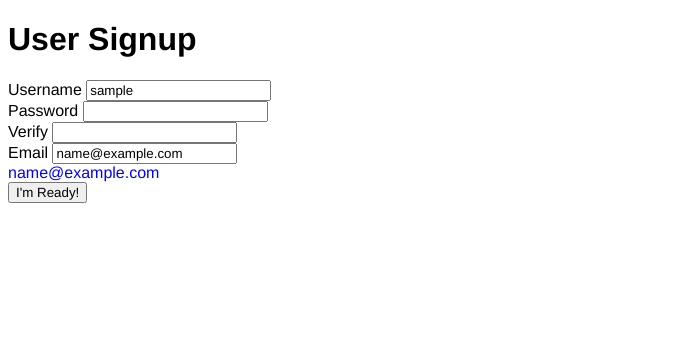
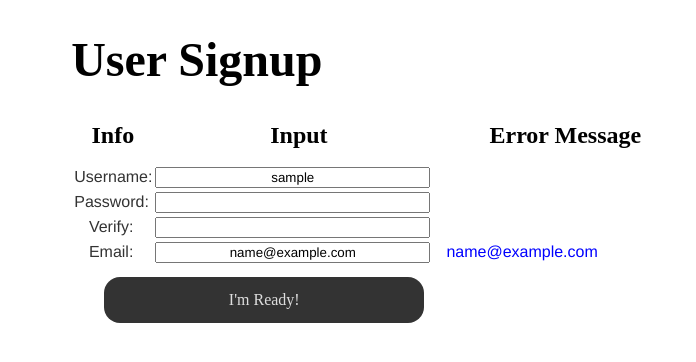
Before and after one commit to adamrd231/user-signup, a Flask app: template templates/user-signup.html in a window 1280 px wide. Shown: the top 362 px of the page, without its empty margins (0-696 px from the left). Run offline with Flask 2, Linux system fonts and the light colour scheme; the template is opened without the code that fills it: most values are stand-ins (such as "Sample title", 1, 10 or a date in 2020).

Commit message:
major css upgrades

```diff
--- a/main.py
+++ b/main.py
@@ -66,8 +66,8 @@ def sign_up():
         if not ifMatch(password, verify):
             match_error = "The passwords do not match"
 
-        if len(password) < 3 or len(password) > 20:
-            length_error = "The password must be at least 3 characters or less than 21"
+        if len(password) not in range(3,21) and len(password) != 0:
+            length_error = "The password should be in between 3 and 20 characters."
 
         if noSpace(password) == True:
             space_error = "Please do not enter spaces in your password"
--- /dev/null
+++ b/static/styles.css
@@ -0,0 +1,73 @@
+* {
+  font-family: helvetica;
+}
+
+.main {
+  width: 90%;
+  margin: auto;
+}
+
+table {
+  width: 60em;
+}
+
+.first_row {
+  width: 2em;
+}
+
+.second_row {
+  width: 15em;
+}
+
+.third_row, .fourth_row, .fifth_row, .sixth_row {
+  width:30em;
+}
+
+
+input {
+  width: 20em;
+  align-items: center;
+  text-align: center;
+}
+
+label {
+  color: #333;
+
+}
+
+h1 {
+  font-family: raleway;
+  font-size: 3em;
+}
+
+td {
+    text-align: right;
+    padding-right:2%;
+}
+
+th {
+  padding-bottom: 1.5%;
+  font-family: raleway;
+  font-size: 1.5em;
+}
+
+#button {
+  border-radius: 1em;
+  background-color: #333;
+  color: #dedede;
+  border: none;
+  font-family: raleway;
+  font-size: 1em;
+  padding: 4%;
+  margin-top: 3%;
+}
+
+.error {
+  color: red;
+  text-align:left;
+}
+
+.ask {
+  color: blue;
+  text-align:left;
+}
--- a/templates/base.html
+++ b/templates/base.html
@@ -1,7 +1,7 @@
 <!DOCTYPE html>
 <html>
     <head>
-      <link rel="stylesheet" type="text/css" src="{{  url_for('static', filename='styles.css')  }}" />
+      <link rel="stylesheet" type="text/css" href="{{  url_for('static', filename='styles.css')  }}" />
       <title>User Signup</title>
     </head>
   <body>
--- a/templates/user-signup.html
+++ b/templates/user-signup.html
@@ -1,33 +1,55 @@
 {%   extends "base.html"   %}
 {%  block content  %}
 
+<div class="main">
+  <h1>User Signup</h1>
+  <form action="/" method="post">
+    <table>
 
-    <h1>User Signup</h1>
-      <form action="/" method="post">
-        <label for="username">Username</label>
-        <input id="username" type="text" name="username", value={{username}}>
-        <div style="color:red;" class="error">{{username_error}}</div>
+      <tr>
+        <th class="first_row">Info</th>
+        <th class="second_row">Input</th>
+        <th class="third_row">Error Message</th>
+        <th class="fourth_row"></th>
+        <th class="fifth_row"></th>
+        <th class="sixth_row"></th>
+      </tr>
 
-        <label for="password">Password</label>
-        <input id="password" type="password" name="password" />
+      <tr>
+        <td><label for="username">Username:</label></td>
+        <td><input id="username" type="text" name="username", value={{username}}></td>
+        <td><div style="color:red;" class="error">{{username_error}}</div></td>
+      </tr>
 
-            <div style="color: red;" class="error">{{password_error}}</div>
-            <div style="color:red;" class="error">{{match_error}}</div>
-            <div style="color:red;" class="error">{{length_error}}</div>
-            <div style="color:red;" class="error">{{space_error}}</div>
+      <tr>
+        <td><label for="password">Password:</label></td>
+        <td><input id="password" type="password" name="password" /></td>
+        <td><div class="error">{{password_error}}</div></td>
+        <td><div class="error">{{match_error}}</div></td>
+        <td><div class="error">{{length_error}}</div></td>
+        <td><div class="error">{{space_error}}</div></td>
+      </tr>
 
-        <label for="verify">Verify</label>
-        <input id="verify" type="password" name="verify" />
+      <tr>
+        <td><label for="verify">Verify:</label></td>
+        <td><input id="verify" type="password" name="verify" /></td>
+        <td><div style="color: red;" class="error">{{verify_error}}</div></td>
+      </tr>
 
-            <div style="color: red;" class="error">{{verify_error}}</div>
+      <tr>
+        <td><label for="email">Email:</label></td>
+        <td><input id="email" type="text" name="email", value={{email}} ></td>
+        <td><div class="ask">{{email_ask}}</div><div class="error">{{email_error}}</div></td>
+      </tr>
 
-        <label for="email">Email</label>
-        <input id="email" type="text" name="email", value={{email}} >
+      <tr>
+        <td colspan="2">
+          <input id="button" type="submit" value="I'm Ready!" align="center"/>
+        </td>
+      </tr>
 
-            <div style="color: blue;" class="error">{{email_ask}}</div>
-            <div style="color: red;" class="error">{{email_error}}</div>
-
-        <input type="submit" value="I'm Ready!" />
-      </form>
+  </table>
+  </form>
+</div>
 
 {%  endblock  %}
```
